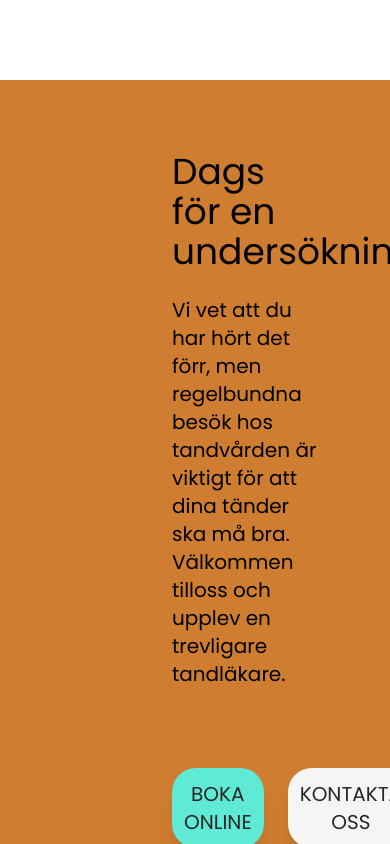
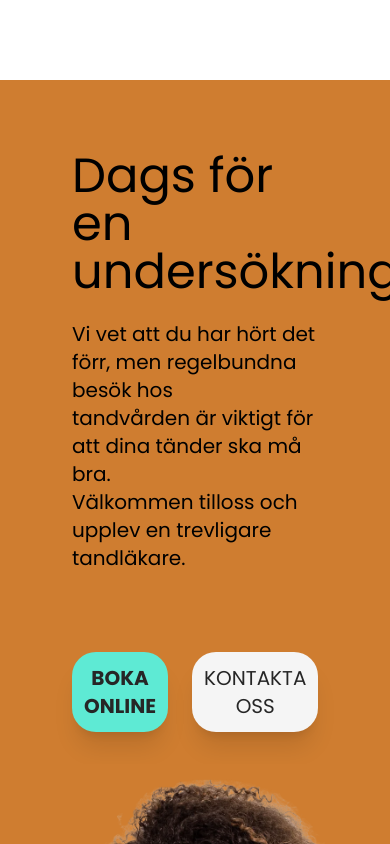
Before and after one commit to Legendarius-K/dental-app, a Next.js app: page / in a window 390 px wide. Shown: the part 1220-2064 px from the top of the page. Built offline with nearby package versions, Linux system fonts and the light colour scheme.

Commit message:
component time to book  good enought

```diff
--- a/src/components/TimeToVisit/index.tsx
+++ b/src/components/TimeToVisit/index.tsx
@@ -4,15 +4,15 @@ import BookButton from "../BookButton";
 
 const TimeToVisit = () => {
     return (
-        <div className="bg-[#CF7D30] w-full md:h-[384px] relative">
-            <div className="flex flex-col sm:flex-row p-10">
-                <div className="basis-1/2 p-8 ml-[100px]">
-                    <p className="text-4xl pb-6">Dags för en undersökning?</p>
+        <div className="bg-[#CF7D30] w-full h-[1100px] md:h-[508px] lg:h-[508px] xl:h-[500px] 2xl:h-[384px] relative">
+            <div className="flex flex-col lg:flex-row p-10">
+                <div className="basis-1/2 p-8 md:ml-[100px]">
+                    <p className="text-5xl pb-6">Dags för en undersökning?</p>
                     <p className="text-xl ">Vi vet att du har hört det förr, men regelbundna besök hos</p>
                     <p className="text-xl ">tandvården är viktigt för att dina tänder ska må bra. </p>
                     <p className="text-xl pb-10"> Välkommen tilloss och upplev en trevligare tandläkare.</p>
                     <div className="flex gap-6 mt-10">
-                    <BookButton text="BOKA ONLINE" buttonStyle="text-xl p-3 w-[200px]" />
+                    <BookButton text="BOKA ONLINE" buttonStyle="text-xl p-3 w-[200px] font-bold" />
                     <ContactButton text="KONTAKTA OSS" buttonStyle="text-xl p-3 w-[200px]" />
                     </div>
                 </div>
@@ -20,12 +20,12 @@ const TimeToVisit = () => {
                     <img
                         src={curly.src}
                         alt="smiling lady"
-                        className="absolute bottom-[0px] z-20 hidden md:inline-flex"
+                        className="absolute bottom-[0px] z-20 hidden lg:inline-flex"
                     />
                     <img
                         src={curly.src}
                         alt="smiling lady"
-                        className="absolute bg-[#CF7D30] z-20 md:hidden md:visible"
+                        className="absolute bg-[#CF7D30] z-20 lg:hidden w-full"
                     />
                 </div>
             </div>
```
